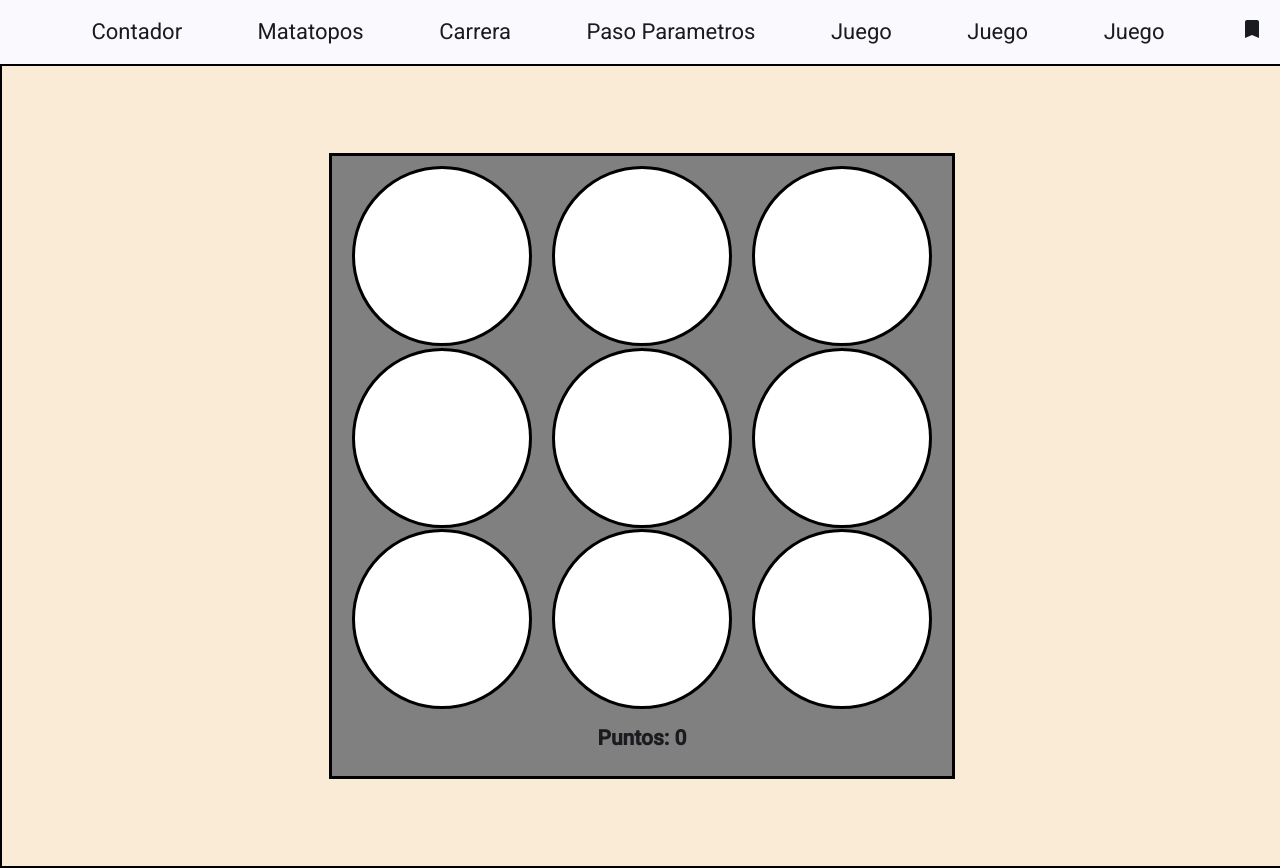
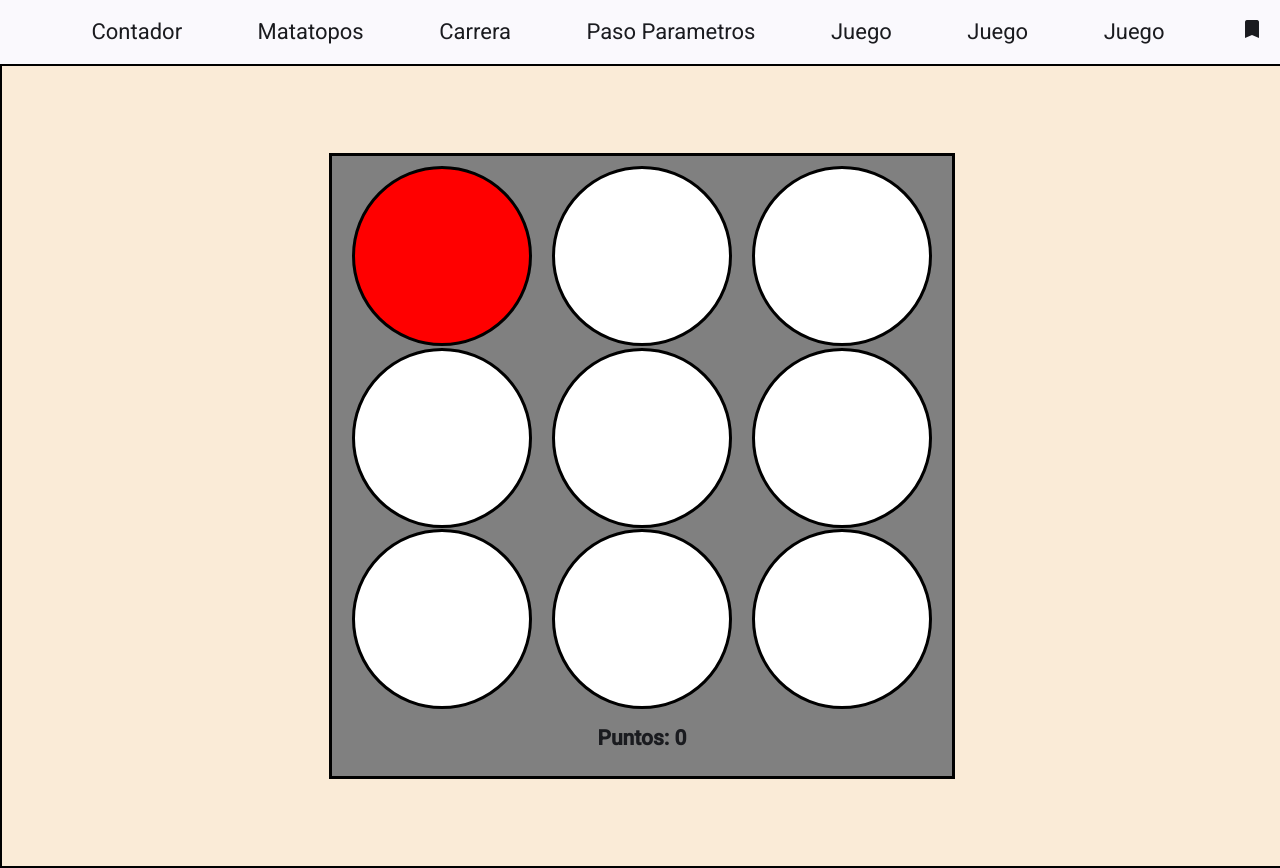
Before and after one commit to Hugopereezzz/PrimerProyecto-Casa, an Angular app: page /matatopos in a window 1280 px wide. Built offline with nearby package versions, Linux system fonts and the light colour scheme.

Commit message:
Update matatopos.html

```diff
--- a/src/app/components/matatopos/matatopos.html
+++ b/src/app/components/matatopos/matatopos.html
@@ -1,5 +1,5 @@
 <div class="tablero">
-    <div *ngIf="numero === 8888; else noVisible">
+    <div *ngIf="numero === 1; else noVisible">
         <button class="circulorojo" (click)="clickEnBoton(true)"></button>
     </div>
     <div *ngIf="numero === 2; else noVisible">
```
